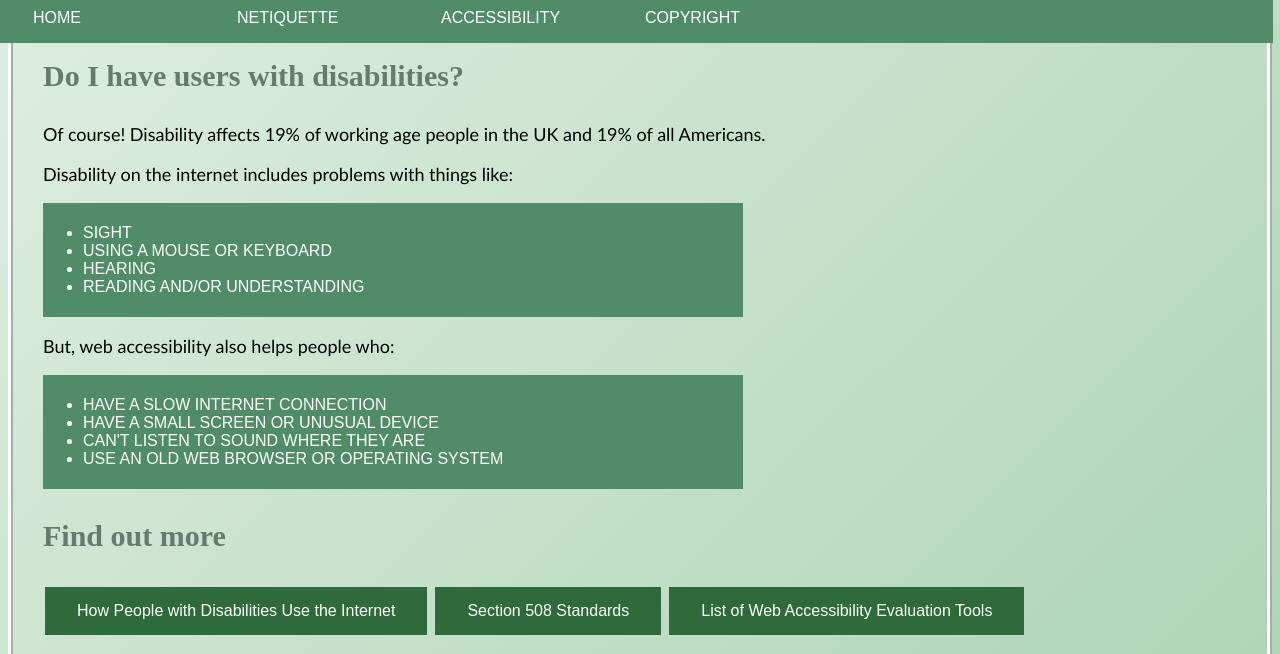
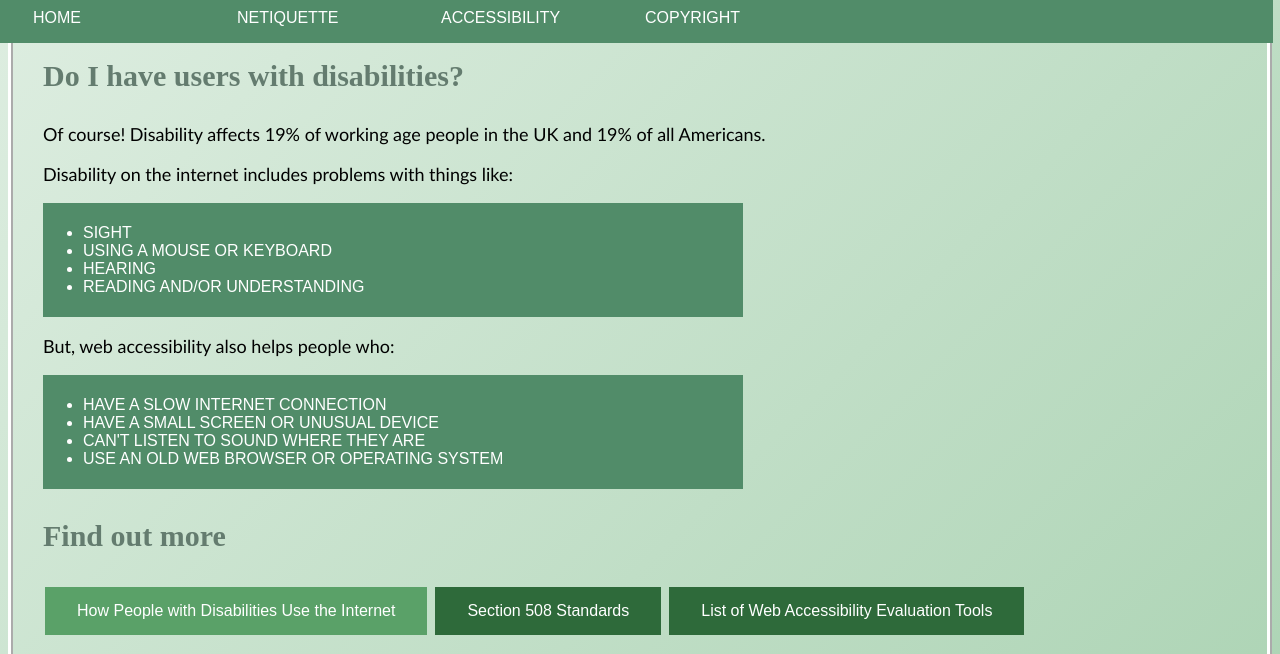
Before and after one commit to 2020spring16/2020spring16.github.io, a plain HTML site: page accessibility.html in a window 1280 px wide. In both pictures the pointer is over the button "How People with Disabilities Use the Internet". Shown: the part 1404-2058 px from the top of the page. Drawn offline with Linux system fonts and the light colour scheme.

Commit message:
Update accessibility2.css

```diff
--- a/accessibility2.css
+++ b/accessibility2.css
@@ -66,6 +66,11 @@ button{
   cursor: pointer;
 }
 
+button:hover{
+	background-color: #5AA168;
+}
+
+
 li:not(.disability){
   color: #FFF;
 	text-decoration: none;
```
